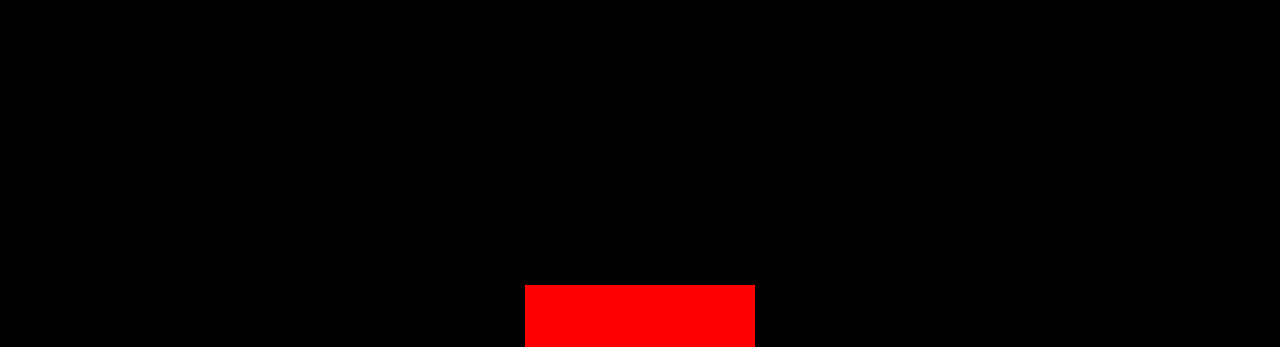
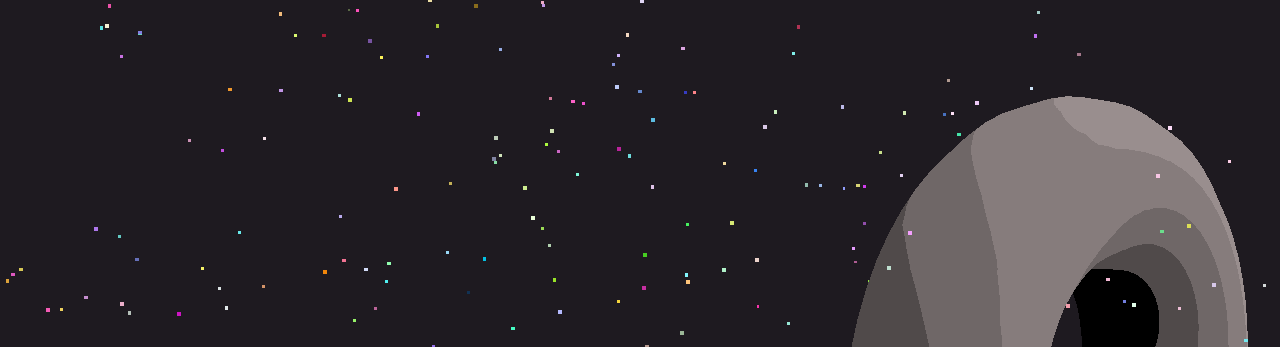
Before and after one commit to zsqzsq1993/threejs-journey, a website built with Vite: page 19/exercise/src/index.html in a window 1280 px wide. Shown: the top 347 px of the page. Built offline with nearby package versions, Linux system fonts and the light colour scheme; animation ran at ten frames a second; what lil-gui would draw is missing.

Commit message:
feat: portfolio demo

```diff
--- a/19/exercise/package.json
+++ b/19/exercise/package.json
@@ -11,6 +11,7 @@
     "vite": "^4.5.0"
   },
   "dependencies": {
+    "gsap": "^3.12.5",
     "lil-gui": "^0.19.0",
     "three": "^0.158.0"
   }
--- a/19/exercise/src/script.js
+++ b/19/exercise/src/script.js
@@ -1,5 +1,6 @@
 import * as THREE from 'three'
 import GUI from 'lil-gui'
+import gsap from 'gsap'
 
 /**
  * Debug
@@ -22,14 +23,91 @@ const canvas = document.querySelector('canvas.webgl')
 // Scene
 const scene = new THREE.Scene()
 
+// Lights
+const light = new THREE.DirectionalLight(0xffffff)
+light.position.set(1, 1, 0)
+scene.add(light)
+
 /**
- * Test cube
+ * Texture
  */
-const cube = new THREE.Mesh(
-    new THREE.BoxGeometry(1, 1, 1),
-    new THREE.MeshBasicMaterial({ color: '#ff0000' })
+const textureLoader = new THREE.TextureLoader()
+const gradientTexture = textureLoader.load('/textures/gradients/5.jpg')
+gradientTexture.magFilter = THREE.NearestFilter
+
+/**
+ * Material
+ */
+const material = new THREE.MeshToonMaterial({
+  color: parameters.materialColor,
+  gradientMap: gradientTexture
+})
+
+/**
+ * Objects
+ */
+// Init mesh
+const mesh1 = new THREE.Mesh(
+  new THREE.TorusGeometry(1, 0.4, 16, 60),
+  material
 )
-scene.add(cube)
+const mesh2 = new THREE.Mesh(
+  new THREE.ConeGeometry(1, 2, 32),
+  material
+)
+const mesh3 = new THREE.Mesh(
+  new THREE.TorusKnotGeometry(0.8, 0.35, 100, 16),
+  material
+)
+
+const meshes = [mesh1, mesh2, mesh3]
+scene.add(mesh1, mesh2, mesh3)
+
+// Init position
+const distance = 6
+
+mesh1.position.x = 2
+mesh2.position.x = -2
+mesh3.position.x = 2
+
+meshes.forEach((mesh, index) => {
+  mesh.position.y = - index * distance
+})
+
+/**
+ * Particles
+ */
+// Geometry
+const particleCount = 2000
+const particleGeometry = new THREE.BufferGeometry()
+const positions = new Float32Array(particleCount * 3)
+const colors = new Float32Array(particleCount * 3)
+
+Array(particleCount).keys().forEach(index => {
+  const i3 = index * 3
+
+  positions[i3] = (Math.random() - 0.5) * 6
+  positions[i3 + 1] = 0.5 * distance - Math.random() * distance * 3
+  positions[i3 + 2] = (Math.random() - 0.5) * 2
+
+  colors[i3] = Math.random()
+  colors[i3 + 1] = Math.random()
+  colors[i3 + 2] = Math.random()
+})
+
+particleGeometry.setAttribute('position', new THREE.BufferAttribute(positions, 3))
+particleGeometry.setAttribute('color', new THREE.BufferAttribute(colors, 3))
+
+const points = new THREE.Points(
+  particleGeometry,
+  new THREE.PointsMaterial({
+    size: 0.05,
+    sizeAttenuation: true,
+    vertexColors: true,
+    depthWrite: false
+  })
+)
+scene.add(points)
 
 /**
  * Sizes
@@ -58,15 +136,49 @@ window.addEventListener('resize', () =>
  * Camera
  */
 // Base camera
+const cameraGroup = new THREE.Group()
 const camera = new THREE.PerspectiveCamera(35, sizes.width / sizes.height, 0.1, 100)
 camera.position.z = 6
-scene.add(camera)
+scene.add(cameraGroup)
+cameraGroup.add(camera)
+
+// Scroll
+let prevMeshIndex = 0
+window.addEventListener('scroll', () => {
+  camera.position.y = - (window.scrollY / sizes.height) * distance
+
+  const currentMeshIndex = Math.round(window.scrollY / sizes.height)
+  if (currentMeshIndex !== prevMeshIndex) {
+    prevMeshIndex = currentMeshIndex
+    gsap.to(
+      meshes[currentMeshIndex].rotation,
+      {
+        duration: 1.5,
+        ease: 'power2.inOut',
+        x: '+=6',
+        y: '+=3',
+        z: '+=1.5'
+      }
+    )
+  }
+})
+
+// Parallax
+const parallax = {
+  deltaX: 0,
+  deltaY: 0
+}
+window.addEventListener('mousemove', (event) => {
+  parallax.deltaX = (event.clientX / sizes.width - 0.5) /2
+  parallax.deltaY = (0.5 - event.clientY / sizes.height) / 2
+})
 
 /**
  * Renderer
  */
 const renderer = new THREE.WebGLRenderer({
-    canvas: canvas
+    canvas: canvas,
+    alpha: true
 })
 renderer.setSize(sizes.width, sizes.height)
 renderer.setPixelRatio(Math.min(window.devicePixelRatio, 2))
@@ -75,10 +187,23 @@ renderer.setPixelRatio(Math.min(window.devicePixelRatio, 2))
  * Animate
  */
 const clock = new THREE.Clock()
+let previousTime = clock.getElapsedTime()
 
 const tick = () =>
 {
     const elapsedTime = clock.getElapsedTime()
+    const delta = elapsedTime - previousTime
+    previousTime = elapsedTime
+
+    // Rotates
+    meshes.forEach(mesh => {
+      mesh.rotation.x += 0.1 * delta
+      mesh.rotation.y += 0.2 * delta
+    })
+
+    // Parallax
+    cameraGroup.position.x += (parallax.deltaX - cameraGroup.position.x) * delta * 5
+    cameraGroup.position.y += (parallax.deltaY - cameraGroup.position.y) * delta * 5
 
     // Render
     renderer.render(scene, camera)
--- a/19/exercise/src/style.css
+++ b/19/exercise/src/style.css
@@ -7,7 +7,8 @@
 html,
 body
 {
-    overflow: hidden;
+    overflow: scroll;
+    background: #1e1a20;
 }
 
 .webgl
```
Also changed, not shown: 19/exercise/pnpm-lock.yaml.
